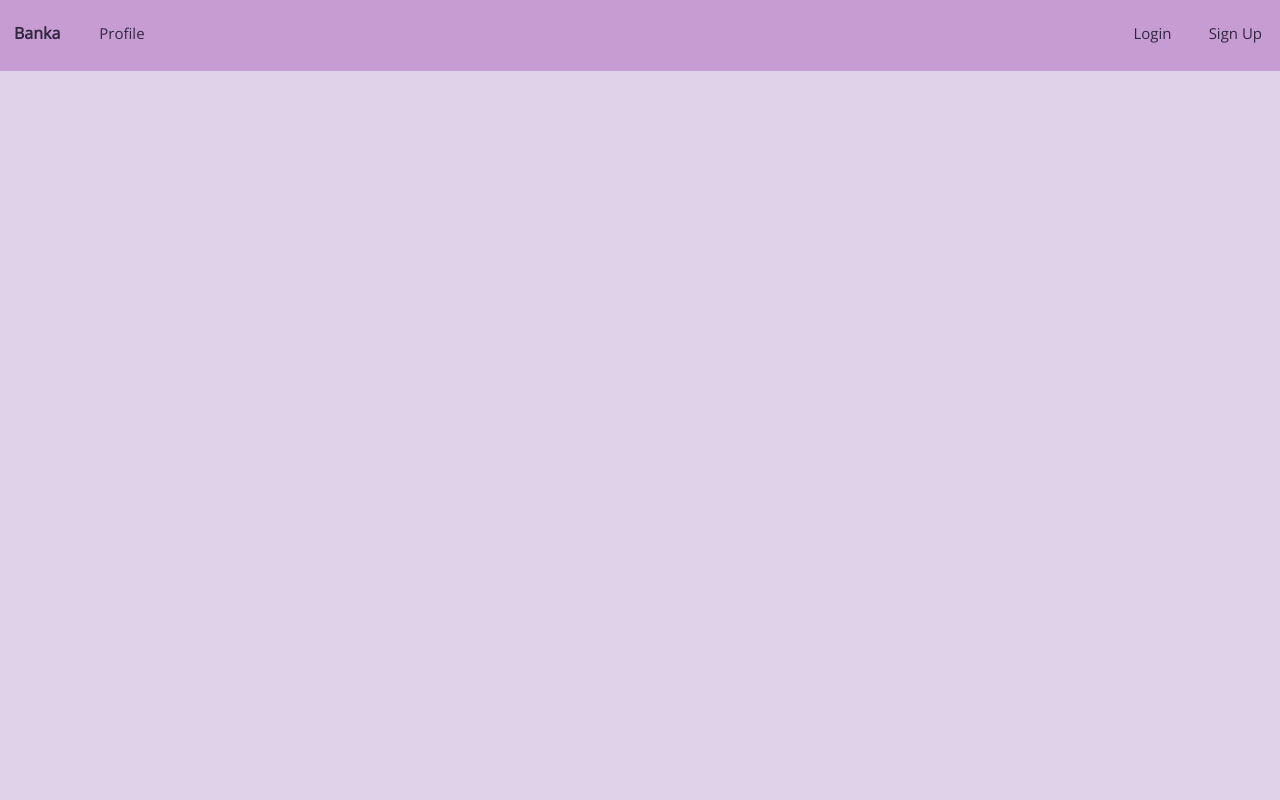
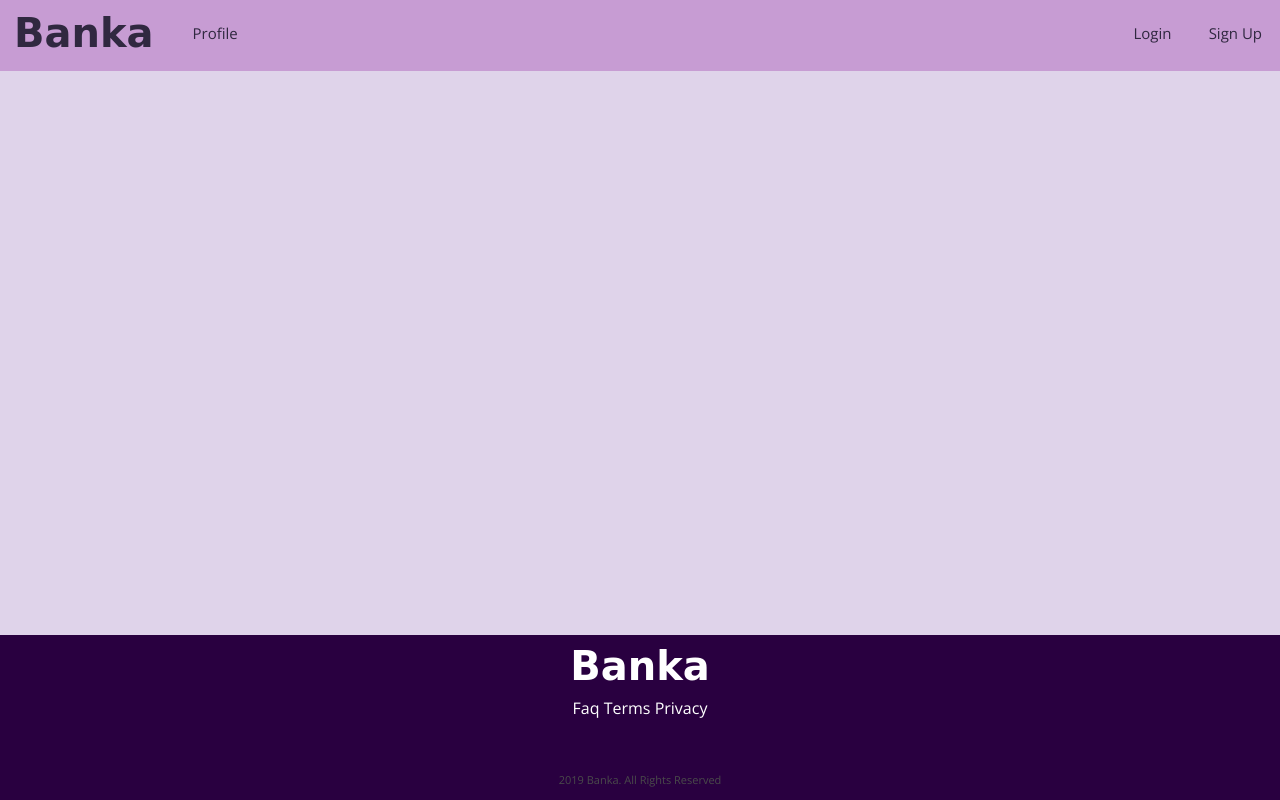
Before and after one commit to PreciousTosin/Banka, a plain HTML site: page UI/index.html in a window 1280 px wide. Drawn offline with nearby package versions, Linux system fonts and the light colour scheme; a web font is replaced by a local one.

Commit message:
created footer, worked on footer styling plus modification to navbar styling

```diff
--- a/UI/css/style.css
+++ b/UI/css/style.css
@@ -87,8 +87,10 @@ body {
   flex-shrink: 0;
 	flex-grow: 0;
 	height: 23px;
+  line-height: 18px;
+  font-family: 'Baloo Chettan', cursive;
   font-weight: 700;
-  line-height: 18px;
+  font-size: 2.5rem;
 }
 
 .main-menu-header__logo {
@@ -136,6 +138,44 @@ header.main-menu-header a.btn-secondary:hover {
 header a {
   color: #302840;
   text-decoration: none;
+}
+
+/* ---------------- Footer ------------------------ */
+footer {
+  background-color: #290040;
+  color: #fff;
+  text-align: center;
+  position: fixed;
+  bottom: 0;
+  width: 100%;
+  height: 165px;
+}
+
+.footer-container {
+  padding-top: 0.5rem;
+}
+
+footer a {
+  color: #fff;
+  text-decoration: none;
+}
+
+.footer--logo {
+  font-family: 'Baloo Chettan', cursive;
+  font-weight: 700;
+  font-size: 2.5rem;
+  margin-bottom: 0.5rem;
+}
+
+.copyright p {
+  color: #4A4A4A;
+  font-size: 11px !important;
+  line-height: 20px !important;
+  margin-bottom: 3%;
+}
+
+.copyright {
+  margin-top: 4%;
 }
 
 @media only screen and (max-width: 767px) {
--- a/UI/index.html
+++ b/UI/index.html
@@ -5,7 +5,7 @@
 			<metaclass="viewport" content="width=device-width, initial-scale=1.0">
 			<meta http-equiv="X-UA-Compatible" content="ie=edge">
 			<title>Banka</title>
-			<link href="https://fonts.googleapis.com/css?family=Open+Sans|Roboto" rel="stylesheet">
+			<link href="https://fonts.googleapis.com/css?family=Open+Sans|Roboto|Baloo+Chettan|Lilita+One" rel="stylesheet">
 			<link rel="stylesheet" href="./css/style.css">
 	</head>
 	<body>
@@ -56,5 +56,30 @@
 		</header>
 
 		<div class="home-container"></div>
+
+		<!-- START: Footer -->
+		<footer>
+			<div class="footer-container">
+				<div class="footer--logo">
+					<a to="/">
+						Banka
+					</Link>
+				</div>
+				<div class="">
+					<a href="#">Faq</a>
+					<a href="#">Terms</a>
+					<a href="#">Privacy</a>
+				</div>
+				<div class="">
+					<div class="copyright">
+						<p class="text-center text-white">
+							<span>2019</span>
+							Banka. All Rights Reserved
+						</p>
+					</div>
+				</div>
+			</div>
+		</footer>
+		<!-- END: Footer -->
 	</body>
 </html>
```
